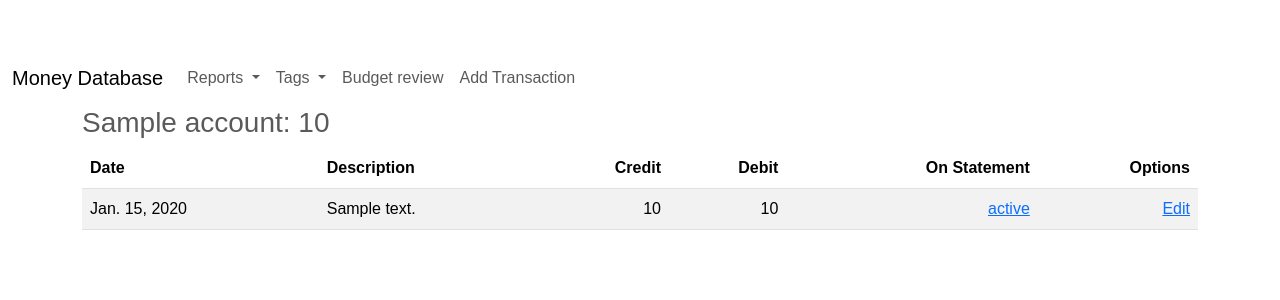
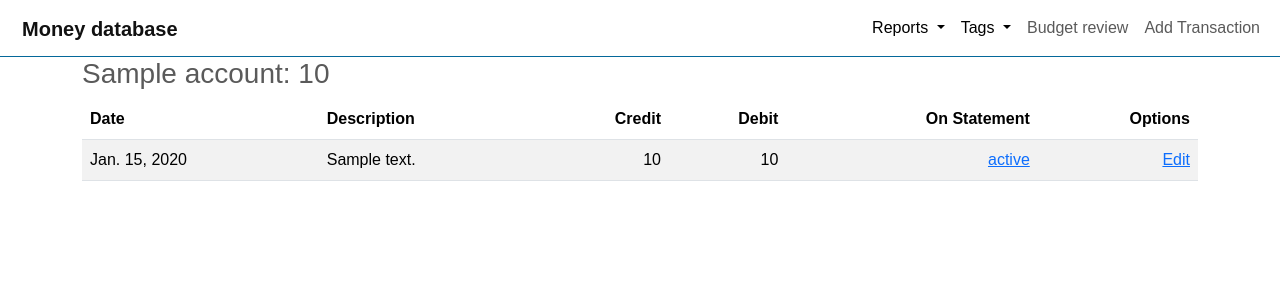
Before and after one commit to alexlittle/django-money, a Django app: template money/templates/money/account.html in a window 1280 px wide. Shown: the top 300 px of the page. Run offline with Django 3.2, Linux system fonts and the light colour scheme; the template is opened without the code that fills it: most values are stand-ins (such as "Sample title", 1, 10 or a date in 2020); some libraries are stand-ins or nearby versions.

Commit message:
update libraries and header

```diff
--- a/money/static/money/style.css
+++ b/money/static/money/style.css
@@ -19,9 +19,48 @@ html {
 body {
   padding-bottom: 40px;
   color: #5a5a5a;
-  padding-top: 50px;
   margin-bottom: 60px;
   font-family: 'Ubuntu', sans-serif;
+}
+
+
+/* Customise the navbar */
+
+.navbar-light {
+  	border-bottom: 1px solid #04689a;
+    background-repeat: repeat-x;
+}
+
+.navbar-light .navbar-brand {
+	color: #111111;
+	font-weight: bold;
+}
+
+.navbar-brand {
+	padding: 5px 20px 3px 10px;
+}
+
+.strapline {
+	color: #04689a;
+	font-size: 80%;
+	font-weight: normal;
+}
+
+.navbar-light .navbar-nav > .nav-item > a
+{
+	color: #010101;
+}
+
+.navbar-light .navbar-nav > .nav-item > a:focus,
+.navbar-light .navbar-nav > .nav-item > a:hover
+{
+	color: #04689a;
+}
+
+.navbar-light .navbar-nav > .active  a.nav-link,
+.navbar-light .navbar-nav > .nav-item .active > a.nav-link:focus,
+.navbar-light .navbar-nav > .nav-item .active > a.nav-link:hover {
+    color: #04689a;
 }
 
 .footer {
--- a/money/templates/includes/header.html
+++ b/money/templates/includes/header.html
@@ -1,14 +1,19 @@
 {% load i18n %}
 {% block content %}
 
-<nav id="navbar" class="navbar navbar-light navbar-expand-lg">
+
+
+<nav class="navbar navbar-expand-lg navbar-light">
     <div class="container-fluid">
-        <a class="navbar-brand" href="{% url 'money:money_home' %}">{% trans 'Money Database' %}</a>
-        <button class="navbar-toggler" type="button" data-bs-toggle="collapse" data-bs-target="#navbarScroll"
-                aria-controls="navbarScroll" aria-expanded="false" aria-label="Toggle navigation">
-            <span class="navbar-toggler-icon text-dark"></span>
-        </button>
-        <div class="collapse navbar-collapse" id="navbarScroll">
+
+
+  <a class="navbar-brand" href="{% url 'money:home' %}">
+    {% trans 'Money database' %}
+  </a>
+   <button class="navbar-toggler navbar-toggler-right" type="button" data-bs-toggle="collapse" data-bs-target="#navbarScroll" aria-controls="navbarScroll" aria-expanded="false" aria-label="Toggle navigation">
+      <span class="navbar-toggler-icon text-dark"></span>
+    </button>
+  <div class="collapse navbar-collapse justify-content-end" id="navbarScroll">
             <ul class="nav navbar-nav">
                 <li class="nav-item dropdown">
                     <a class="nav-link dropdown-toggle" href="#" id="navbarDropdown" role="button"
@@ -54,8 +59,3 @@
 
 
 {% endblock content %}
-
-
-</ul>
-</div>
-</div>
--- a/money/urls.py
+++ b/money/urls.py
@@ -8,7 +8,7 @@ from money import views as money_views
 app_name = 'money'
 
 urlpatterns = [
-    path('', money_views.home_view, name="money_home"),
+    path('', money_views.home_view, name="home"),
     path('account/<int:account_id>/', money_views.account_view, name="money_account"),
     path('reports/', include('money.reports.urls')),
     path('transaction/<int:transaction_id>/toggle/', money_views.transaction_toggle, name="transaction_toggle"),
```
Also changed, not shown: requirements.txt (+5 -5 lines).
